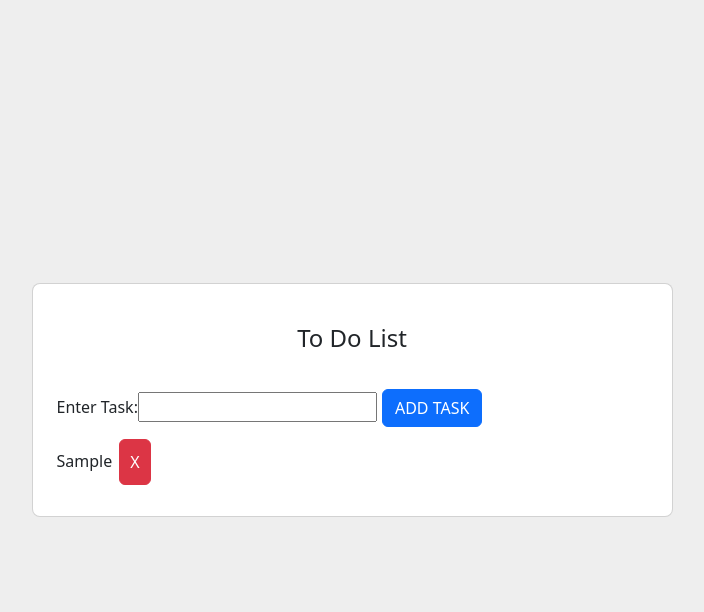
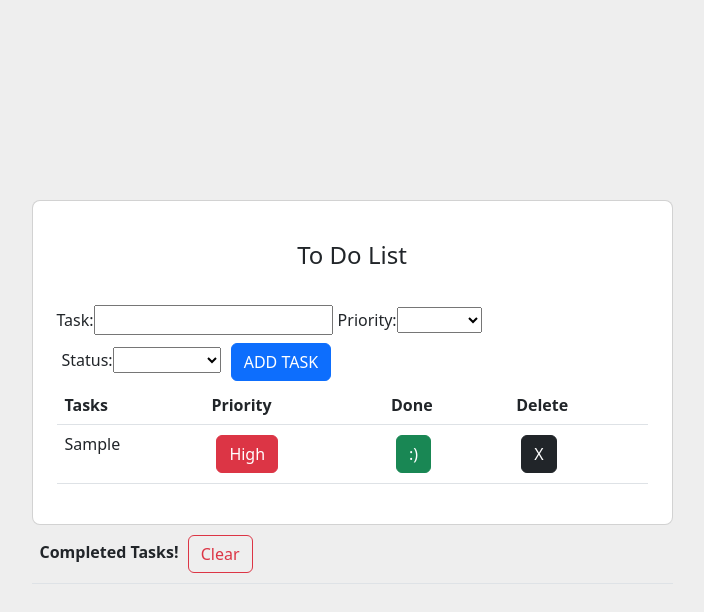
Before and after one commit to shreyaadupa/Angular-ToDoList, an Angular app: page / in a window 1280 px wide. Both pictures are taken after typing "Sample" into the empty fields and a click on the button "ADD TASK". Shown: the top 612 px of the page, without its empty margins (288-992 px from the left). Built offline with nearby package versions, Linux system fonts and the light colour scheme.

Commit message:
2 files modified

```diff
--- a/src/app/task/task.component.html
+++ b/src/app/task/task.component.html
@@ -6,25 +6,131 @@
           <div class="card-body p-4">
 
             <h4 class="text-center my-3 pb-3">To Do List</h4>
-                  <label>Enter Task: </label>
+                  <label>Task: </label>
                   <input [(ngModel)]="newTask" type="text" >
+
+
+                  <div style="display:inline-block; padding: 5px;">
+                    <label for="priority">Priority:</label>
+                    <select [(ngModel)]="Priority" name="priority" id="priority" >
+                        <option value="High">High</option>
+                        <option value="Medium">Medium</option>
+                        <option value="Low">Low</option>
+                    </select>
+
+                  </div>
+
+
+                  <div style="display:inline-block; padding: 5px;">
+                    <label for="status">Status:</label>
+                    <select [(ngModel)]="Status" name="status" id="status">
+                        <option value="In Progress">In Progress</option>
+                        <option value="Completed">Completed</option>
+                    </select>
+
+                  </div>
+
                   <div style="display:inline-block; padding: 5px;">
                     <button (click)="addTask()" class="btn btn-primary">ADD TASK</button>
                   </div>
 
-                  <div *ngFor="let task of tasks; let index = index;">
-
-                    <label>{{task}}</label>
+                  <!-- <table>
+                    <div *ngFor="let task of tasks; let index = index;">
+                     <label>{{task}}</label>
                         <div style="display:inline-block; padding: 5px;margin: 2px 2px;">
                             <input (click)="deleteTask(index)" type="button" value="X" class="col-12 btn btn-danger"></div>
-                  </div>
+                        </div>
+                  </table> -->
+
+
+                  <table class="table">
+                  <thead>
+                    <tr>
+                      <th scope="col">Tasks</th>
+                      <th scope="col">Priority</th>
+                      <th scope="col">Done</th>
+                      <th scope="col">Delete</th>
+                    </tr>
+                  </thead>
+
+
+
+                  <tbody>
+
+                  <tr *ngFor="let task of tasks; let index = index;">
+
+                    <td>
+                      <label>{{task}}</label>
+                    </td>
+
+
+                     <td>
+
+                      <div style="display:inline-block; padding: 1px;margin: 1px 4px;">
+                      <input type="button" value="High" class="col-xs- btn btn-danger"></div>
+
+                    </td>
+
+
+                      <td>
+
+                        <div style="display:inline-block; padding: 1px;margin: 1px 4px;">
+                        <input (click)="doneTask(index)" type="button" value=":)" class="col-xs- btn btn-success"></div>
+
+                     </td>
+
+                      <td>
+
+                          <div style="display:inline-block; padding: 1px;margin: 1px 4px;">
+                          <input (click)="deleteTask(index)" type="button" value="X" class="col-xs- btn btn-dark"></div>
+
+                      </td>
+
+                    </tr>
+
+                  </tbody>
+
+                </table>
+
+
 
 
               </div>
+          </div>
 
-          </div>
+
+          <table class="table">
+          <thead>
+                <tr>
+                <th scope="col">Completed Tasks!
+
+                <div style="display:inline-block; padding: 1px;margin: 1px 4px; text-align:left;">
+                <input (click)="clearTasks()" type="button" value="Clear" class="col-xs- btn btn-outline-danger"></div>
+
+                </th>
+
+                </tr>
+          </thead>
+
+                  <tbody>
+
+                    <!--
+ <tr *ngFor="let markdoneTask of doneTasks; let index = index;">
+
+                    <td>
+                      <label>{{markdoneTask}}</label>
+                    </td>
+
+                  </tr>
+                    -->
+
+
+                </tbody>
+
+        </table>
+
+
         </div>
       </div>
     </div>
-
-</section>
+ </section>
--- a/src/app/task/task.component.ts
+++ b/src/app/task/task.component.ts
@@ -12,11 +12,16 @@ export class TaskComponent implements OnInit {
  ngOnInit() {
  }
 
+ public doneTasks = [];
  public tasks = [];
  public newTask;
+ public markdoneTask;
+ public Priority;
+ public Status;
+ public index;
 
-   addTask() {
-
+  addTask() //will not be needed soon
+  {
      if(this.newTask != '')
      {
        this.tasks.push(this.newTask);
@@ -24,8 +29,56 @@ export class TaskComponent implements OnInit {
      }
    }
 
+   addHighTask()//insert at top of list
+   {
+     if(this.newTask != '')
+     {
+       this.tasks.unshift(this.newTask);
+       this.newTask = '';
+       this.Priority = '';
+     }
+   }
 
-     deleteTask(index) {
+   addMediumTask() //insert after the last high task OR at top if no high task
+   {
+
+   }
+
+   addLowTask()//insert at bottom of list
+   {
+     if(this.newTask != '')
+     {
+       this.tasks.push(this.newTask);
+       this.newTask = '';
+       this.Priority = '';
+     }
+   }
+
+   addCompletedTask(index) //make sure to strike through the task as well in html
+   {
+     if(this.newTask != '')
+     {
+       this.tasks.push(this.newTask);
+       this.newTask = '';
+       this.Priority = '';
+     }
+   }
+
+   doneTask(index)//if task marked as done add to done table below
+   {
+     this.tasks.splice(index, 1);
+     this.doneTasks.push(this.markdoneTask);
+   }
+
+    deleteTask(index: number) //delete one specific task
+    {
        this.tasks.splice(index, 1);
     }
+
+
+   clearTasks() //clear all tasks from table
+   {
+     this.doneTasks.length = 0;
    }
+
+}
```
Lines whose indentation alone changed are shown as unchanged.
